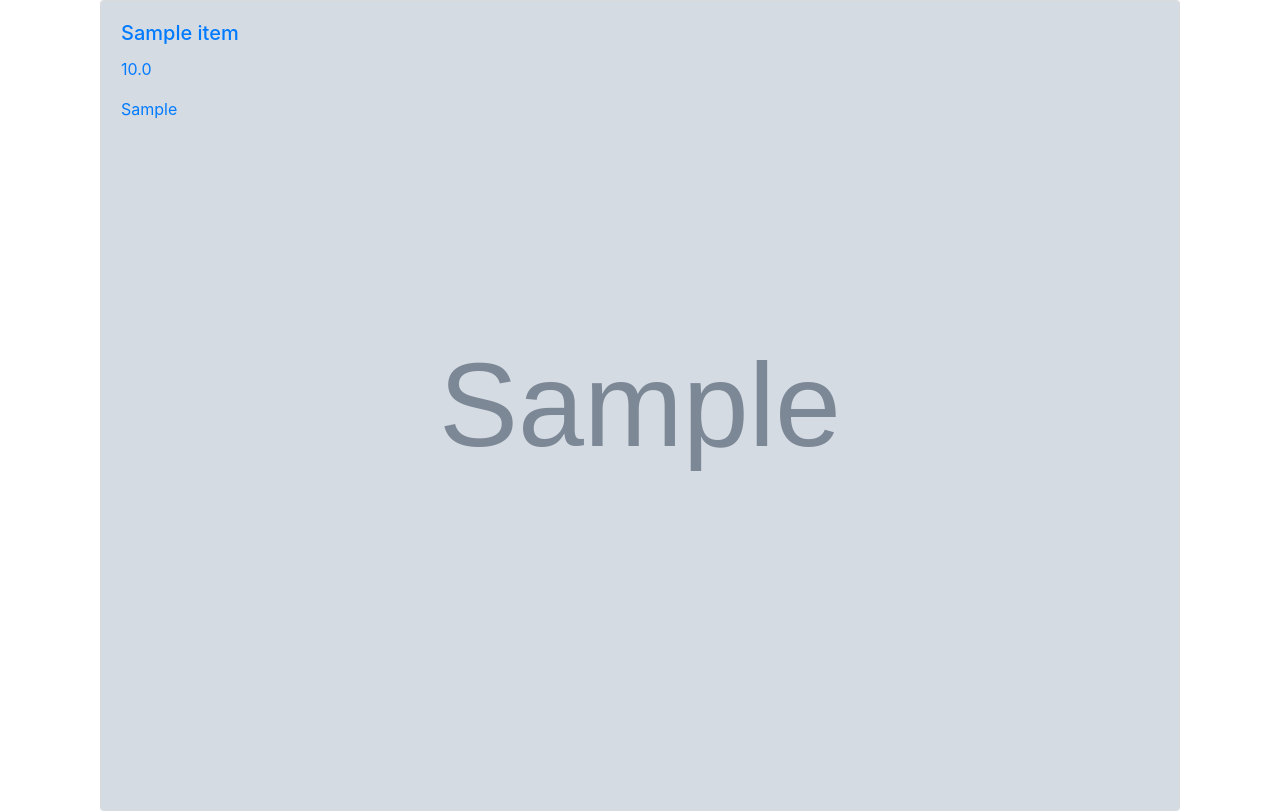
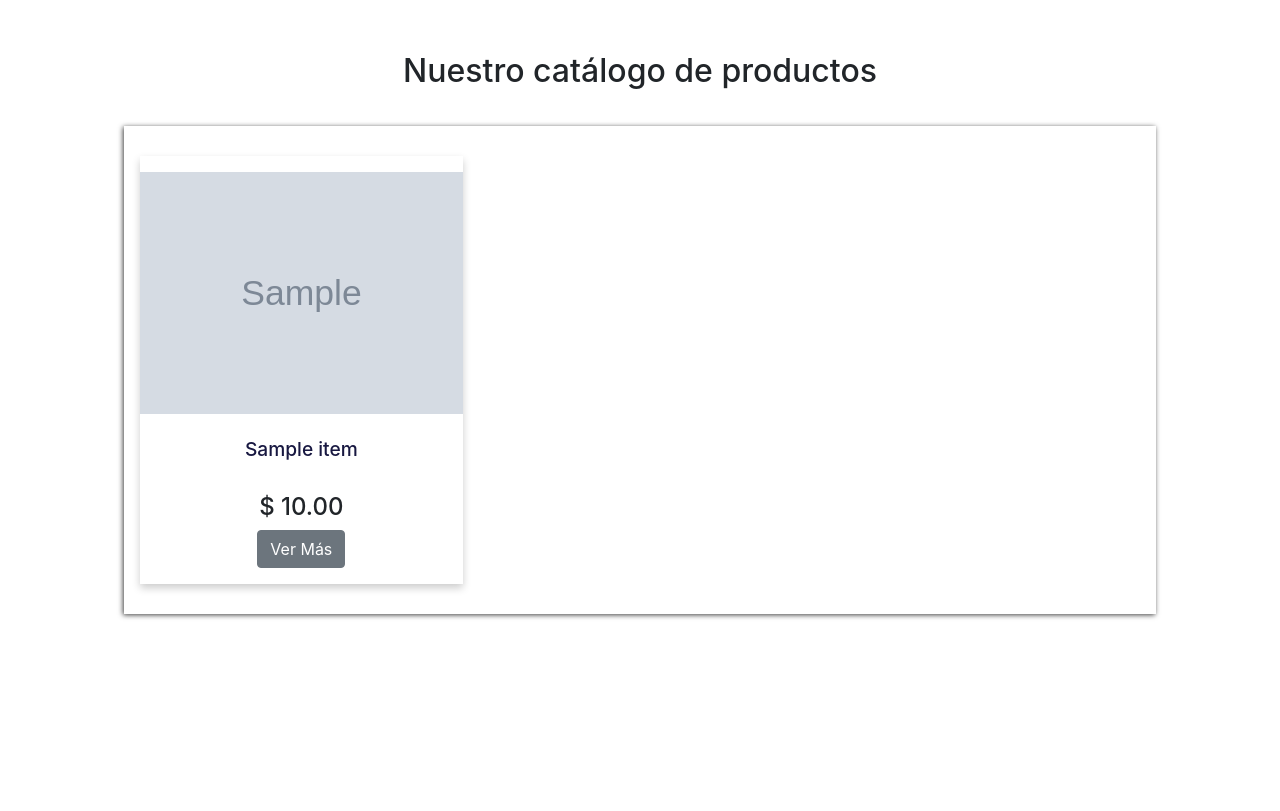
Before and after one commit to MarcosArguello2021/PIG-Django-Com-22820, a Django app: page / in a window 1280 px wide. Shown: the part 83-894 px from the top of the page. After the commit the page ends 702 px from the top, so only its background shows below. Run offline with Django 3.2, Linux system fonts and the light colour scheme; tables that the repository leaves empty hold one stand-in row (values such as "Sample post"); grey boxes marked "Sample" are stand-in pictures; parts of the project's set-up code (start-up, migrations or seed data) failed here and were passed over; some libraries are stand-ins or nearby versions.

Commit message:
Se formatea el catalogo de productos, se da estilo al formulario de Contacto

```diff
--- /dev/null
+++ b/pig_django_com_22820/crud_tienda/static/crud_tienda/css/style.css
@@ -0,0 +1,57 @@
+.items .itemList {
+    display: grid;
+    grid-template-columns: repeat(auto-fill, minmax(min(80%, 16em), 1fr));
+    border-radius: 10px;
+    padding: 30px 16px;
+    gap: 1em;
+}
+
+
+.item {
+    box-shadow: 0 4px 8px 0 rgba(0, 0, 0, 0.2);
+    padding: 1em 0;
+}
+
+.item .img-responsive {
+    width: 100%;
+    padding: 1em, 0;
+}
+
+.item .link {
+    padding: 0.5em;
+    color: rgb(24, 24, 65);
+    text-decoration: none;
+}
+
+.item .nombre {
+    font-size: 1.2em;
+}
+
+.item .variedad {
+    padding: 0.5em;
+    font-size: 1.2em;
+    color: rgb(24, 24, 65);
+}
+
+.items .itemList {
+    display: grid;
+    grid-template-columns: repeat(auto-fill, minmax(min(80%, 16em), 1fr));
+    border-radius: 10px;
+    padding: 30px 16px;
+    gap: 1em;
+    align-items: center;
+}
+
+.itemListContainer {
+    text-align: center;
+}
+
+.itemListContainer .title {
+    padding: 0.875em;
+}
+
+.itemListContainer .containerList {
+    display: block;
+    box-shadow: -1px 1px 5px 0px rgba(0, 0, 0, 0.75);
+    text-align: center;
+}
--- a/pig_django_com_22820/pig_django_com_22820/settings.py
+++ b/pig_django_com_22820/pig_django_com_22820/settings.py
@@ -147,3 +147,5 @@ EMAIL_HOST_USER = email_settings['EMAIL_HOST_USER']
 EMAIL_HOST_PASSWORD = email_settings['EMAIL_HOST_PASSWORD']
 EMAIL_PORT = email_settings['EMAIL_PORT']
 EMAIL_USE_TLS = email_settings['EMAIL_USE_TLS']
+
+USE_THOUSAND_SEPARATOR = True
--- a/pig_django_com_22820/templates/crud_tienda/index.html
+++ b/pig_django_com_22820/templates/crud_tienda/index.html
@@ -1,17 +1,27 @@
-{% extends 'base.html' %}
+{% extends 'base.html' %} {% block content %}
 
-{% block content %}
+<div class="itemListContainer p-4">
+  <h2 class="title">Nuestro catálogo de productos</h2>
+  <section>
+    <div class="containerList">
+      <div class="items align-content-center">
+        <div class="items">
+          <div class="itemList">
+            {% for p in productos %}
+            <div class="item">
+              <a href="#"><img src="{{p.foto.url}}" class="img-responsive" /></a
+              ><a class="link" href="#">
+                <h2 class="nombre">{{p.nombre}}</h2>
+              </a>
+              <h4>$ {{ p.precio|floatformat:2}}</h4>
+              <a href="#"><button class="btn btn-secondary">Ver Más</button></a>
+            </div>
+            {% endfor %}
+          </div>
+        </div>
+      </div>
+    </div>
+  </section>
+</div>
 
-{% for p in productos %}
-<div class="card bg-light text-white">
-    <a href="link a producto">
-        <img width="100px" class="card-img" src="{{p.foto.url}}" alt="{{p.nombre}} {{p.sexo}}">
-        <div class="card-img-overlay">
-            <h5 class="card-title">{{p.nombre}}</h5>
-            <p class="card-text">{{p.precio}}</p>
-            <p class="card-text">{{p.info}}</p>
-        </div>
-    </a>
-</div>
-{% endfor %}
-{% endblock  %}
+ {% endblock %}
```
Also changed, not shown: pig_django_com_22820/templates/crud_tienda/algo.html (added, +23 -0 lines), pig_django_com_22820/templates/crud_tienda/contacto.html (+47 -1 lines), pig_django_com_22820/crud_tienda/static/crud_tienda/img/backgroud_contact.jpg (added), pig_django_com_22820/media/productos/Nike-Zoomx-Streakfly.jpeg (added), pig_django_com_22820/media/productos/puma_zapatilla.jpg (added).
